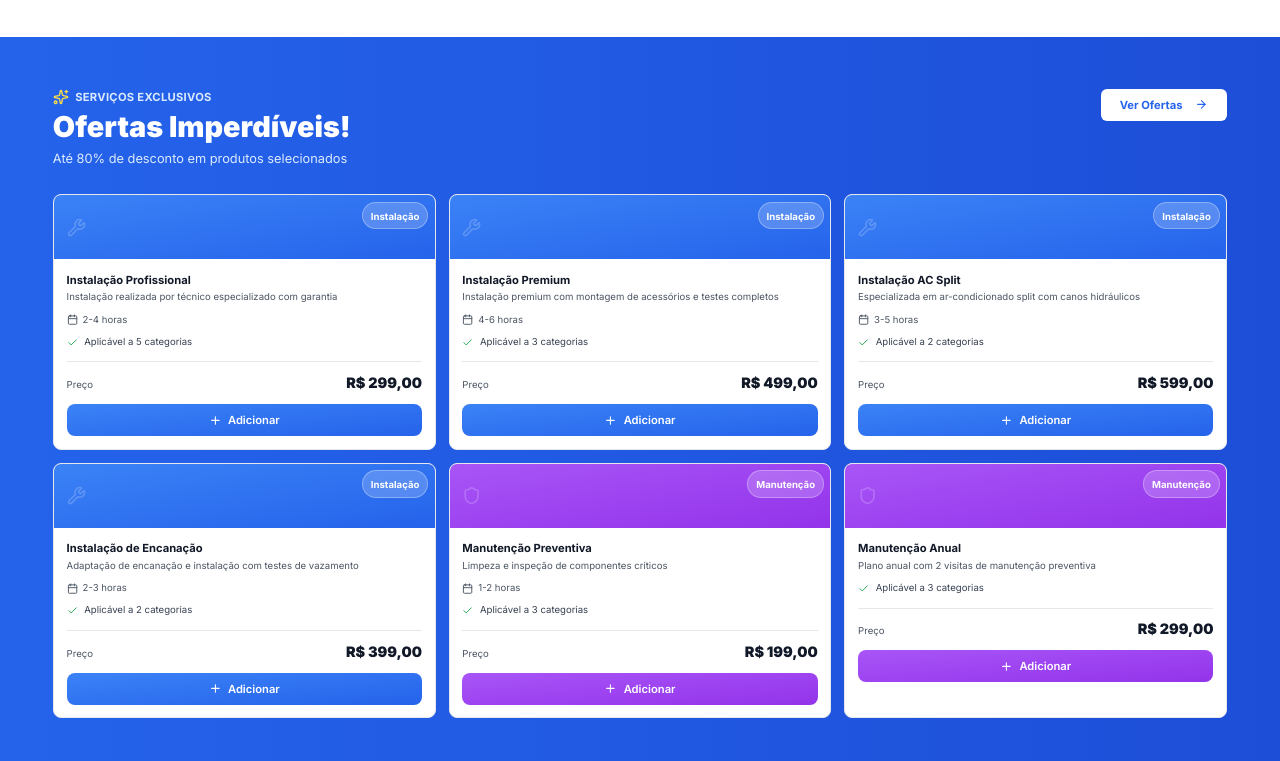
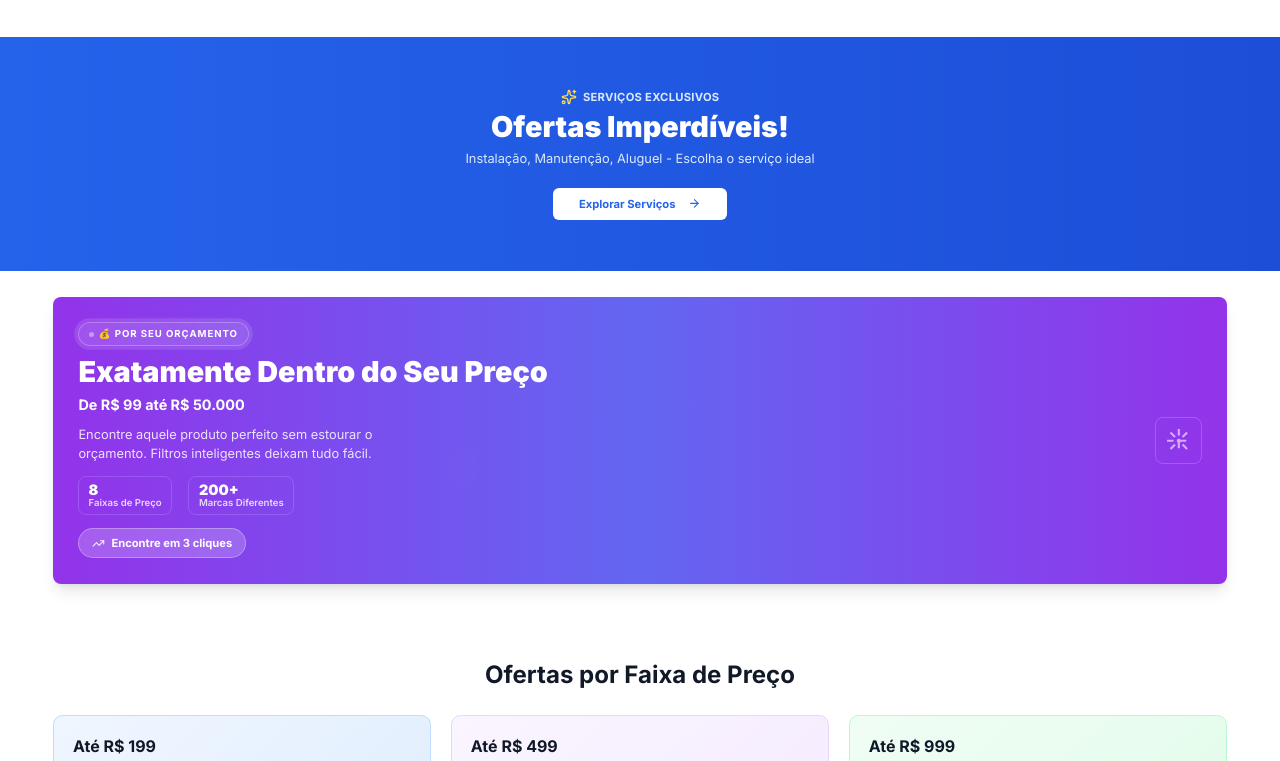
Before and after one commit to viabetel/bratoDmais, a Next.js app: page / in a window 1280 px wide. Shown: the part 3659-4420 px from the top of the page. Built offline with nearby package versions, Linux system fonts and the light colour scheme.

Commit message:
fix: resolve homepage preview loading issue
Simplify homepage, remove unused imports, and diagnose build issues

```diff
--- a/app/page.tsx
+++ b/app/page.tsx
@@ -4,9 +4,7 @@ import Link from 'next/link'
 import { ArrowRight, Truck, Shield, CreditCard, Zap, Flame, Refrigerator, Microwave, Droplets, Star, Award, Headset, Banknote, ChevronRight, Sparkles, Wrench, Calendar, Package } from 'lucide-react'
 import { Button } from '@/components/ui/button'
 import { products } from '@/data/products'
-import { getServicesByType } from '@/data/services'
 import { ProductCard } from '@/components/products/ProductCard'
-import { ServiceCard } from '@/components/services/ServiceCard'
 import { HeroSection } from '@/components/home/HeroSection'
 import { TrustBanner } from '@/components/home/TrustBanner'
 import { CategoriesGrid } from '@/components/home/CategoriesGrid'
@@ -62,11 +60,6 @@ export default function Home() {
   const ate199 = getAtePrix(199)
   const ate499 = getAtePrix(499)
   const ate999 = getAtePrix(999)
-  const servicesDestaque = [
-    ...getServicesByType('installation'),
-    ...getServicesByType('maintenance'),
-    ...getServicesByType('rental'),
-  ].slice(0, 6)
 
   return (
     <div className="min-h-screen bg-white">
@@ -121,47 +114,27 @@ export default function Home() {
         hideTitle={true}
       />
 
-      {/* Ofertas Imperdíveis - Services Section */}
+      {/* Ofertas Imperdíveis - Services Section - PLACEHOLDER */}
       <section className="py-12 md:py-16 bg-gradient-to-r from-blue-600 to-blue-700">
         <div className="container mx-auto px-4">
-          <div className="flex items-start justify-between mb-8">
-            <div>
-              <div className="flex items-center gap-2 mb-2">
+          <div className="text-center">
+            <div className="flex items-center justify-center gap-2 mb-2">
               <Sparkles className="w-5 h-5 text-yellow-300" />
               <span className="text-sm font-bold text-blue-100 uppercase tracking-wide">Serviços Exclusivos</span>
             </div>
             <h2 className="text-3xl md:text-4xl font-black text-white text-balance">
               Ofertas Imperdíveis!
             </h2>
-              <p className="text-blue-100 mt-2 max-w-2xl">
-                Até 80% de desconto em produtos selecionados
+            <p className="text-blue-100 mt-2">
+              Instalação, Manutenção, Aluguel - Escolha o serviço ideal
             </p>
-            </div>
-            <Link href="/c/climatizacao?mode=rent" className="hidden md:block">
-              <Button className="bg-white hover:bg-blue-50 text-blue-600 font-bold px-6">
-                Ver Ofertas <ArrowRight className="w-4 h-4 ml-2" />
+            <div className="mt-6">
+              <Link href="/c/climatizacao">
+                <Button className="bg-white hover:bg-blue-50 text-blue-600 font-bold px-8 py-3">
+                  Explorar Serviços <ArrowRight className="w-4 h-4 ml-2" />
                 </Button>
               </Link>
             </div>
-
-          {/* Services Grid */}
-          <div className="grid grid-cols-1 md:grid-cols-2 lg:grid-cols-3 gap-4">
-            {servicesDestaque.map((service) => (
-              <ServiceCard
-                key={service.id}
-                service={service}
-                isRental={service.type === 'rental'}
-              />
-            ))}
-          </div>
-
-          {/* Mobile CTA */}
-          <div className="md:hidden mt-6">
-            <Link href="/c/climatizacao?mode=rent" className="block">
-              <Button className="w-full bg-white hover:bg-blue-50 text-blue-600 font-bold py-3">
-                Ver Todas as Ofertas <ArrowRight className="w-4 h-4 ml-2" />
-              </Button>
-            </Link>
           </div>
         </div>
       </section>
```
Also changed, not shown: 2 other files (tests, documents, lock files or other folders). Lines whose indentation alone changed are shown as unchanged.
